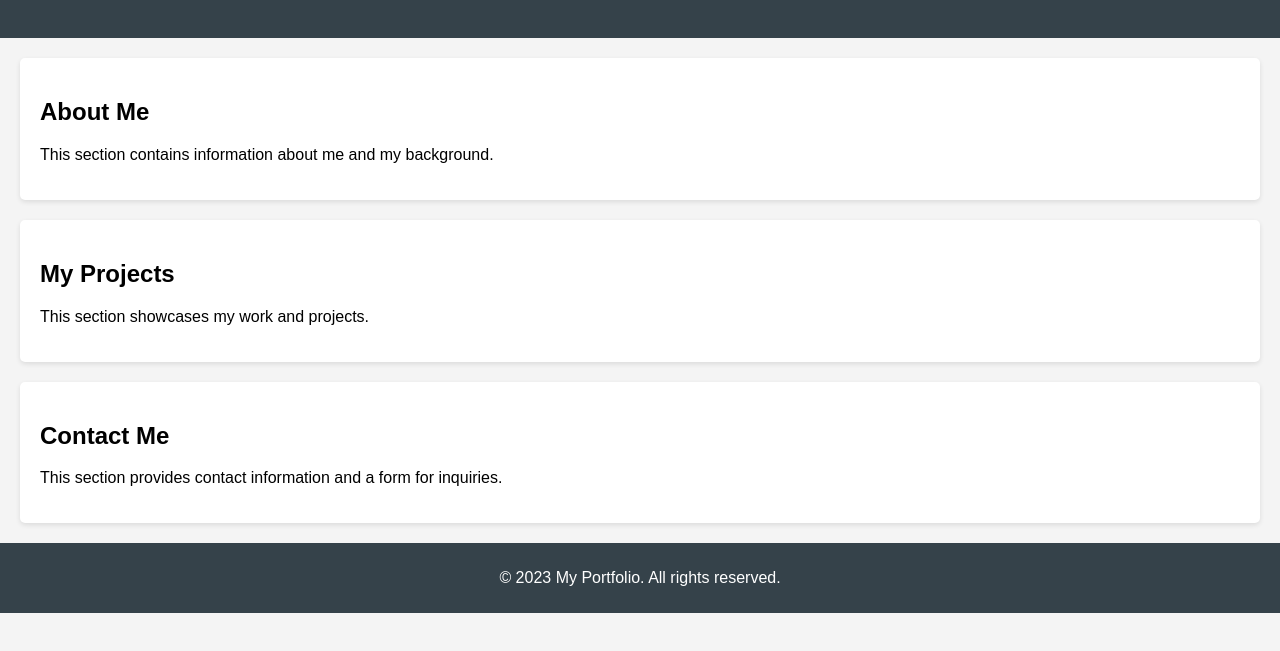
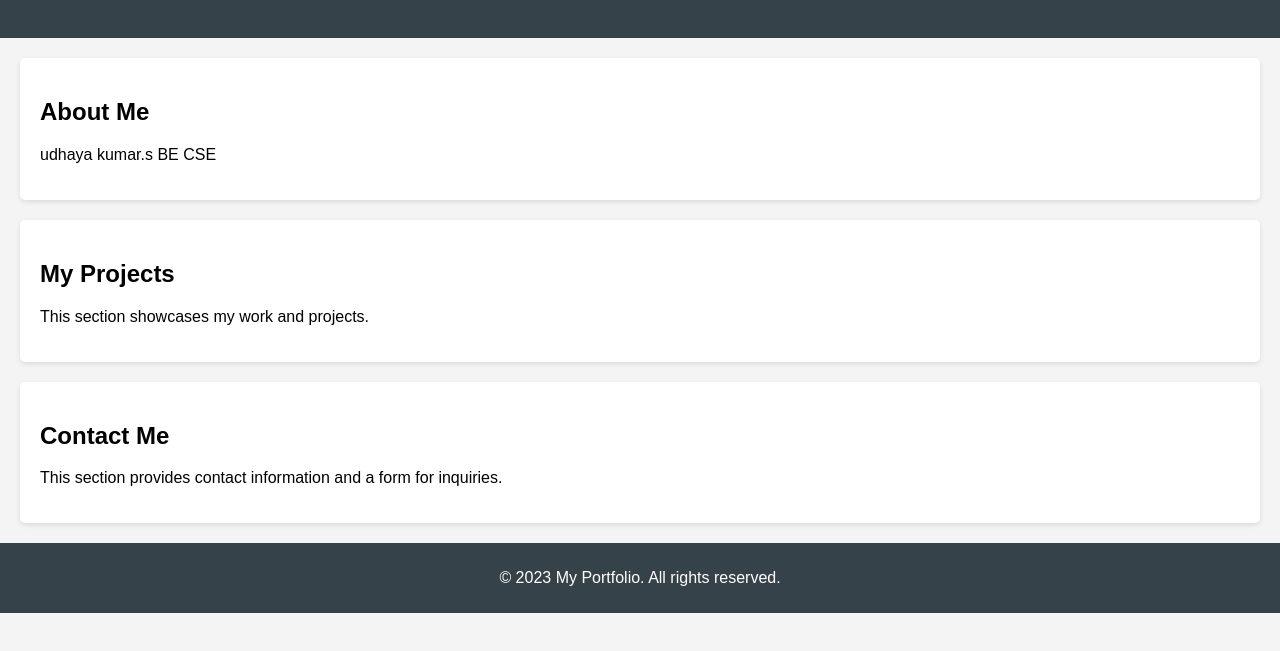
Before and after one commit to udhaya-uk-dot/portfolio, a plain HTML site: page index.html in a window 1280 px wide. Shown: the part 133-784 px from the top of the page. Drawn offline with Linux system fonts and the light colour scheme; files that its build step writes are made by us from their sources; files whose address does not match are found by name.

Commit message:
Update index.html

```diff
--- a/index.html
+++ b/index.html
@@ -20,7 +20,8 @@
 
     <section id="about">
         <h2>About Me</h2>
-        <p>This section contains information about me and my background.</p>
+        <p>udhaya kumar.s
+        BE CSE </p>
     </section>
 
     <section id="projects">
```
